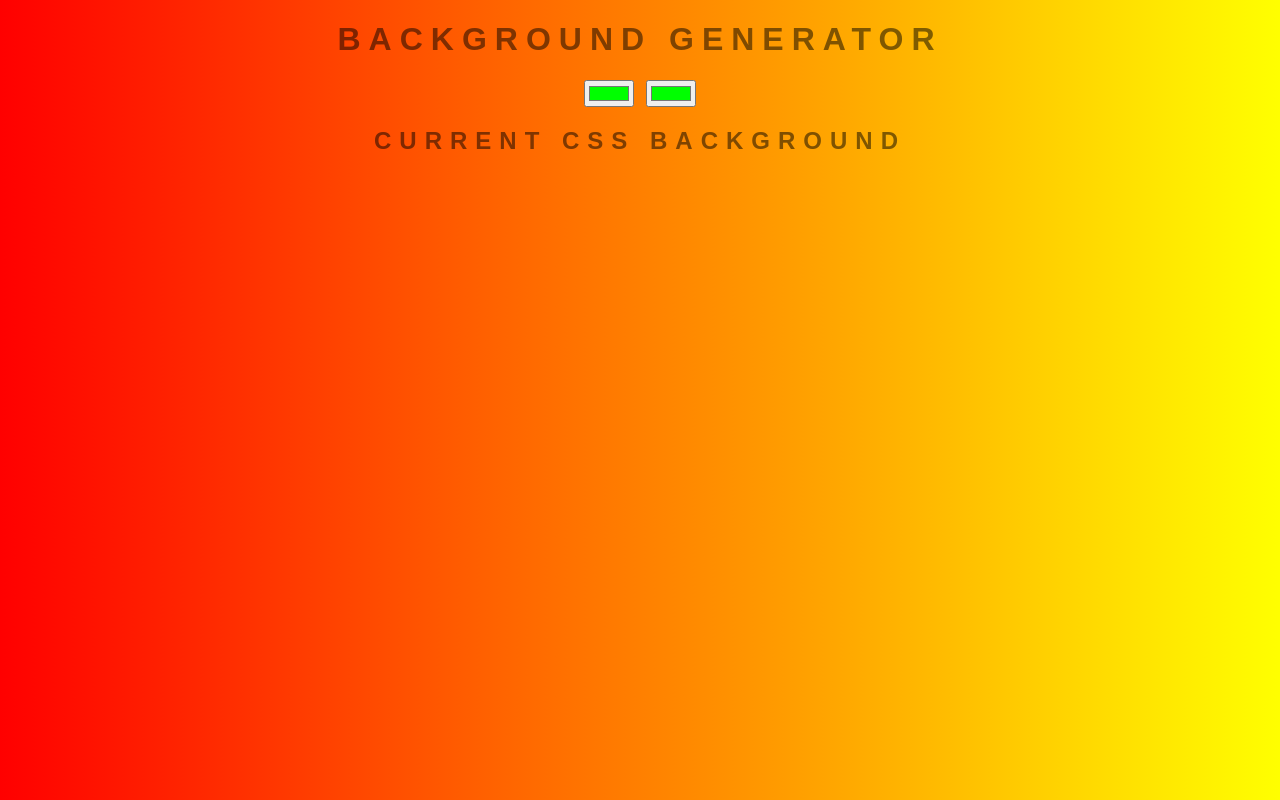
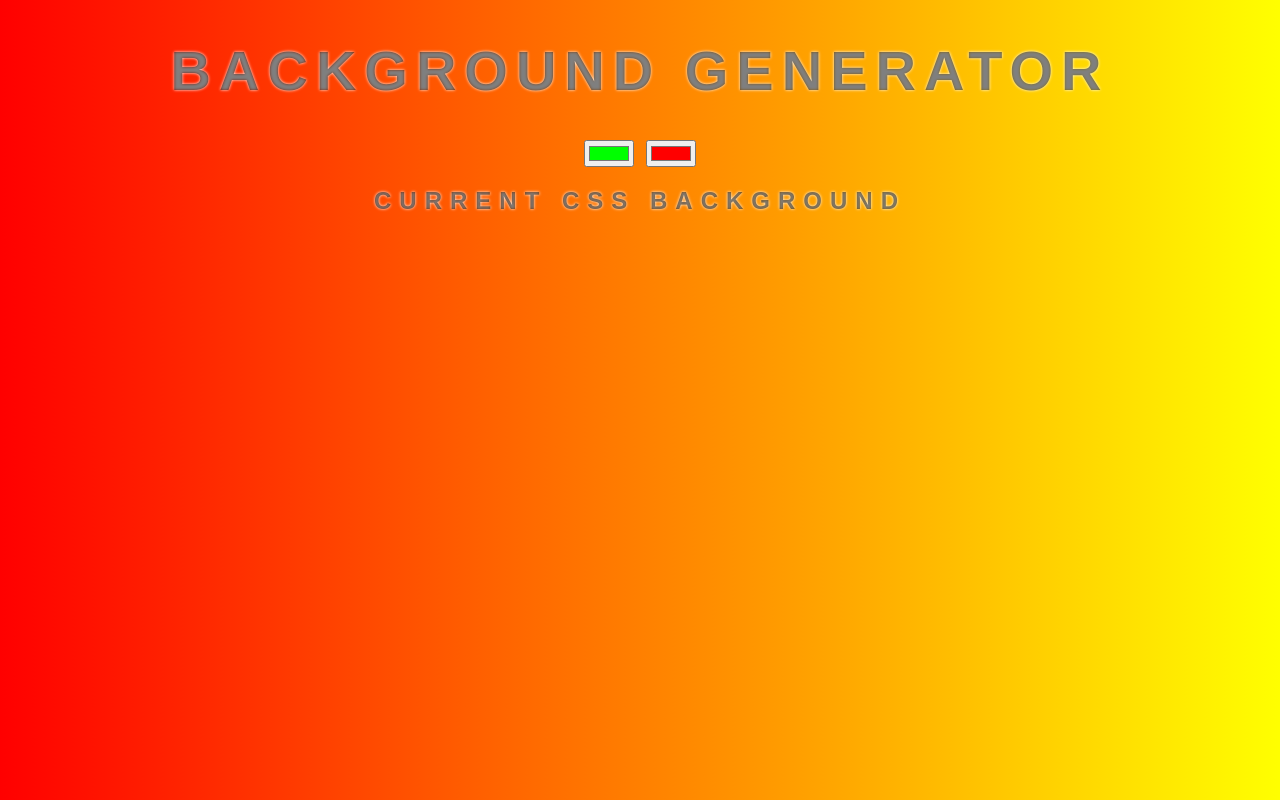
Before and after one commit to farhanacsebd/Simple-3-Color-Gradient-Using-JavaScript, a plain HTML site: page index.html in a window 1280 px wide. Drawn offline with Linux system fonts and the light colour scheme.

Commit message:
added css full structure

```diff
--- a/index.html
+++ b/index.html
@@ -11,7 +11,7 @@
 <body>
    <h1>Background Generator</h1>
    <input type="color" name="color1" value="#00ff00">
-   <input type="color" name="color1" value="#00ff00">
+   <input type="color" name="color1" value="#ff0000">
     <h2>Current CSS Background</h2>
     <h3></h3>
     <script src="index.js"></script>
--- a/style.css
+++ b/style.css
@@ -3,7 +3,21 @@ body{
     color: rgba(0, 0, 0,0.5);
     text-align: center;
     text-transform: uppercase;
-    letter-spacing: 0.5rem;
+    letter-spacing: 0.5em;
     top: 15%;
     background: linear-gradient(to right,red,yellow);
+    text-shadow: 0 0 3px #fff;
 }
+
+h1{
+    font-weight:600;
+    font-size:  3.5em;
+    width: 100%;
+    text-transform: uppercase;
+}
+
+h3{
+    font-weight:900;
+    font-size:  1em;
+    text-transform: none;
+}
```
